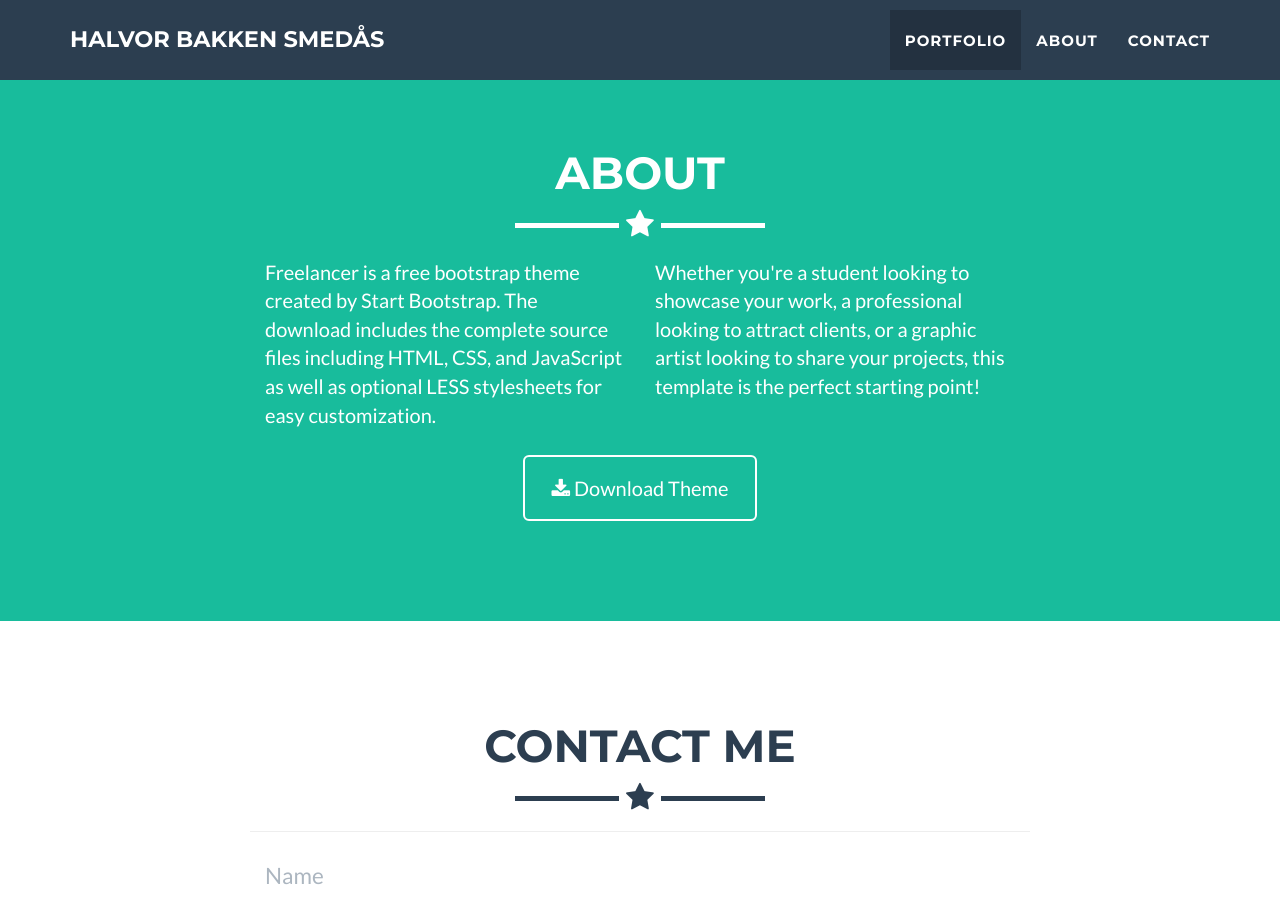
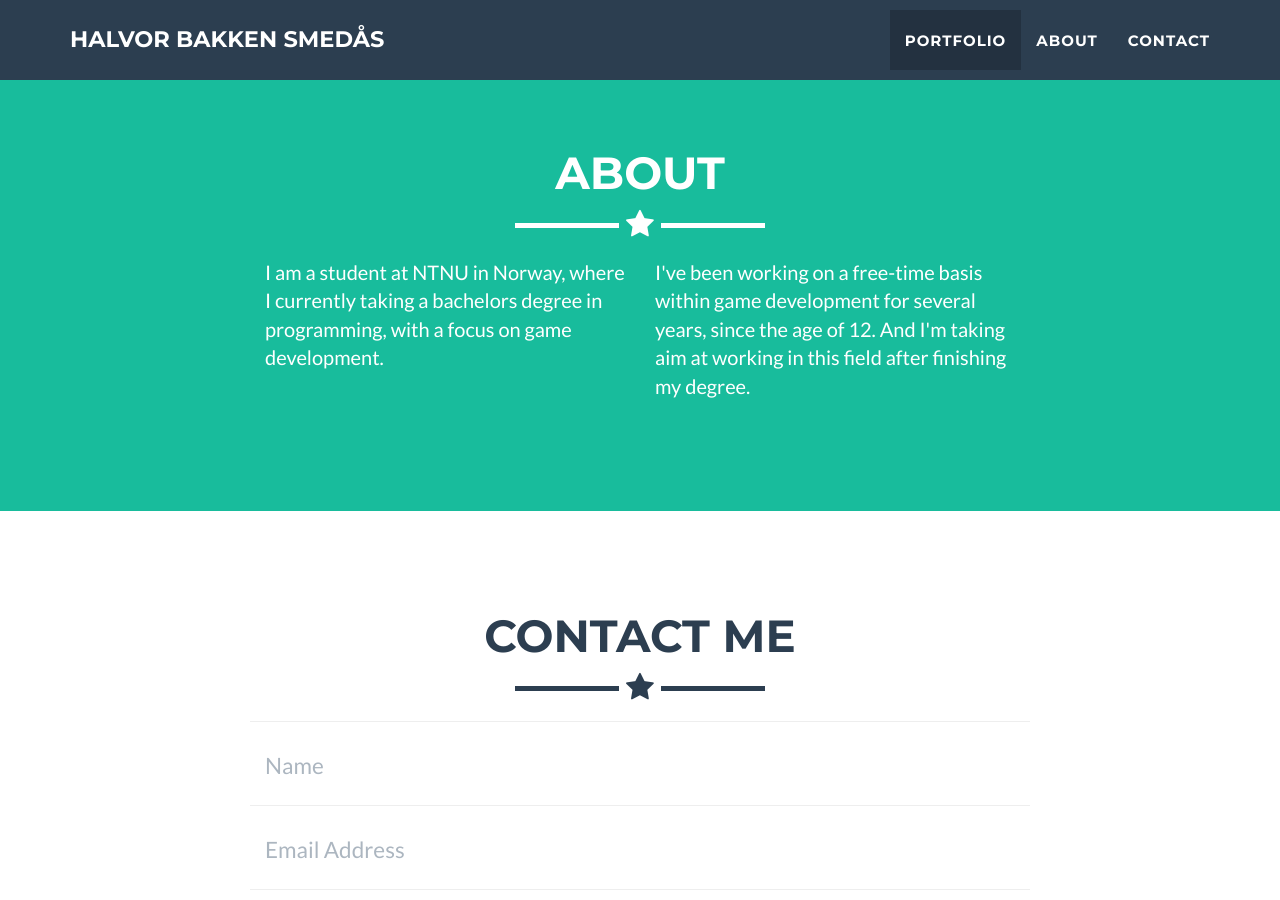
Before and after one commit to Stektpotet/stektpotet.github.io, a Jekyll site: the page built from index.html, in a window 1280 px wide and 900 px high, scrolled down 1579 px. Built offline with Jekyll 4.4.1, drawn with Linux system fonts in a browser that asks for light colours.

Commit message:
Updated Config and 2 other files

```diff
--- a/_config.yml
+++ b/_config.yml
@@ -2,6 +2,9 @@
 title: Halvor Bakken Smedås
 timezone: Europe/Copenhagen
 collections:
+  portfolio:
+    title: Portfolio
+    output: true
   posts:
     title: Posts
     output: true
--- a/_includes/about.html
+++ b/_includes/about.html
@@ -9,15 +9,14 @@
             </div>
             <div class="row">
                 <div class="col-lg-4 col-lg-offset-2">
-                    <p>Freelancer is a free bootstrap theme created by Start Bootstrap. The download includes the complete source files including HTML, CSS, and JavaScript as well as optional LESS stylesheets for easy customization.</p>
+                    <p>
+                        I am a student at NTNU in Norway, where I currently taking a bachelors degree in programming, with a focus on game development.
+                    </p>
                 </div>
                 <div class="col-lg-4">
-                    <p>Whether you're a student looking to showcase your work, a professional looking to attract clients, or a graphic artist looking to share your projects, this template is the perfect starting point! </p>
-                </div>
-                <div class="col-lg-8 col-lg-offset-2 text-center">
-                    <a href="#" class="btn btn-lg btn-outline">
-                        <i class="fa fa-download"></i> Download Theme
-                    </a>
+                    <p>
+                        I've been working on a free-time basis within game development for several years, since the age of 12. And I'm taking aim at working in this field after finishing my degree.
+                    </p>
                 </div>
             </div>
         </div>
```
Also changed, not shown: img/profile.png.
